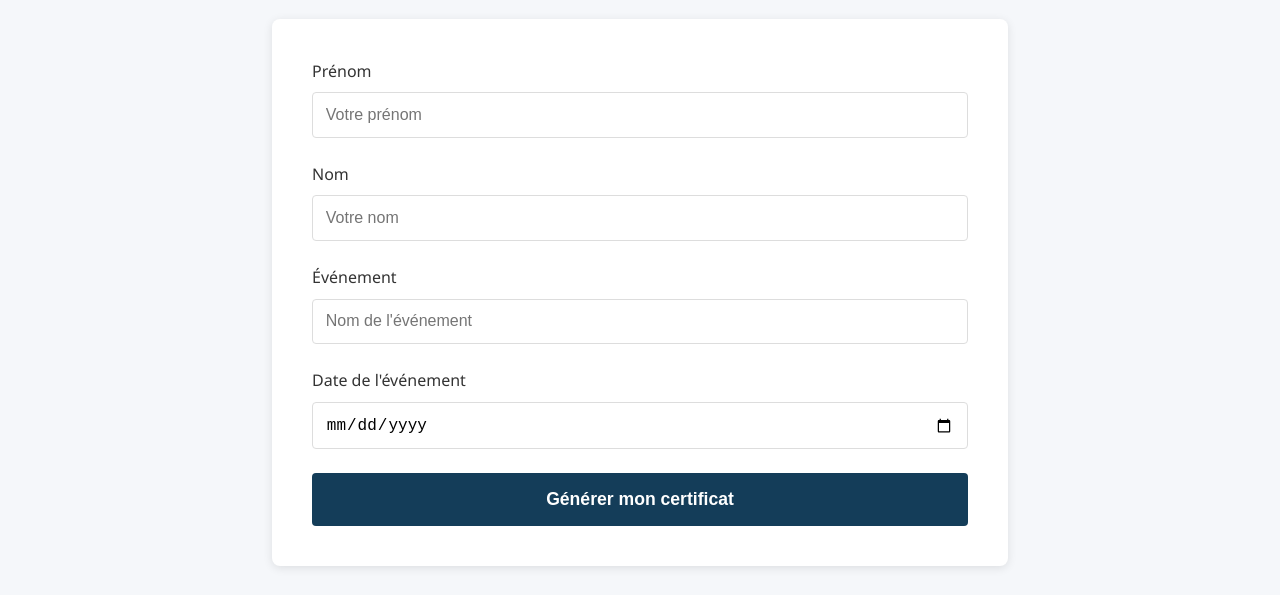
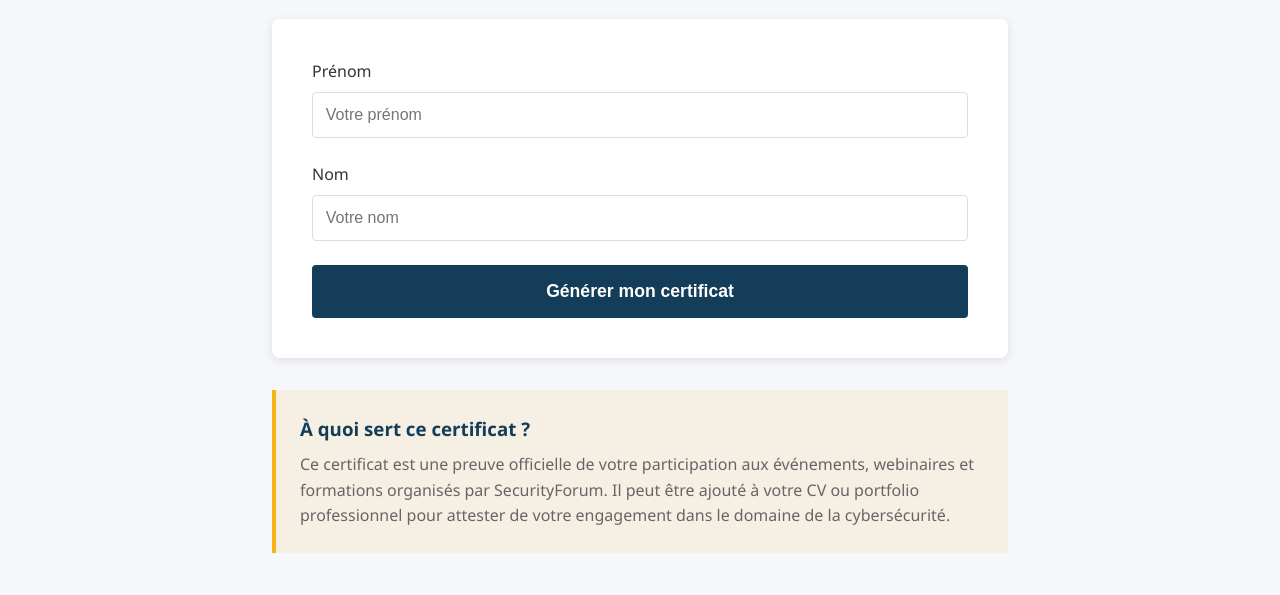
Before and after one commit to Benoit62/Certificate-generator, a website: page public/certificate.html in a window 1280 px wide. Shown: the part 422-1017 px from the top of the page. Drawn offline with Linux system fonts and the light colour scheme.

Commit message:
fix: certificate form

```diff
--- a/public/certificate.html
+++ b/public/certificate.html
@@ -276,16 +276,6 @@
                         <input type="text" id="lastName" name="lastName" placeholder="Votre nom" required>
                     </div>
 
-                    <div class="form-group">
-                        <label for="eventName">Événement</label>
-                        <input type="text" id="eventName" name="eventName" placeholder="Nom de l'événement" required>
-                    </div>
-
-                    <div class="form-group">
-                        <label for="eventDate">Date de l'événement</label>
-                        <input type="date" id="eventDate" name="eventDate" required>
-                    </div>
-
                     <button type="submit" class="btn-generate">Générer mon certificat</button>
                 </form>
             </div>
```
